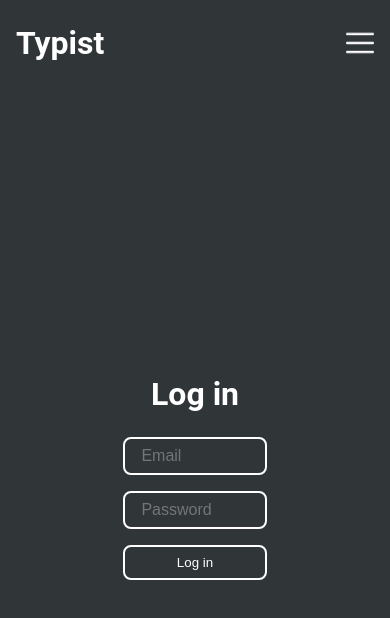
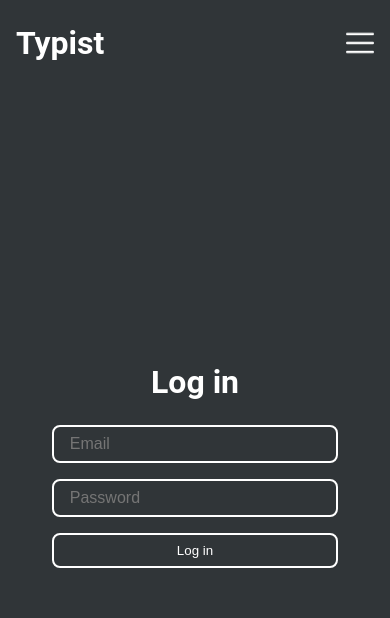
Before and after one commit to vitaliiPsl/typist, a React (Create React App) app in the folder src/front/: page /login in a window 390 px wide. Shown: the top 618 px of the page. Built offline with nearby package versions, Linux system fonts and the light colour scheme.

Commit message:
Front end: make auth forms wider on smaller screens

```diff
--- a/src/front/src/components/app/App.css
+++ b/src/front/src/components/app/App.css
@@ -16,7 +16,6 @@
 
     display: flex;
     flex-direction: column;
-    gap: 24px;
 }
 
 .Main {
--- a/src/front/src/components/auth/Auth.css
+++ b/src/front/src/components/auth/Auth.css
@@ -30,3 +30,9 @@
 .avatar-block input{
     display: none;
 }
+
+@media screen and (max-width: 800px) {
+    form{
+        width: 80%;
+    }
+}
```
